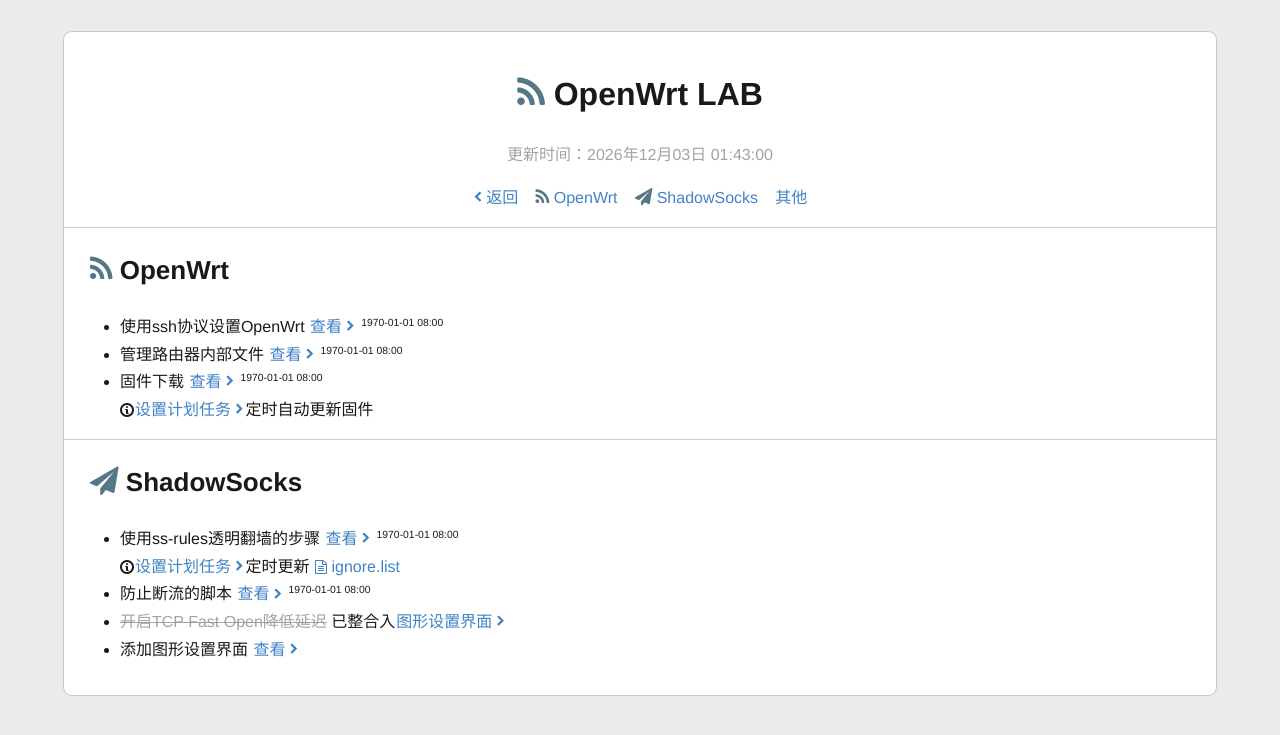
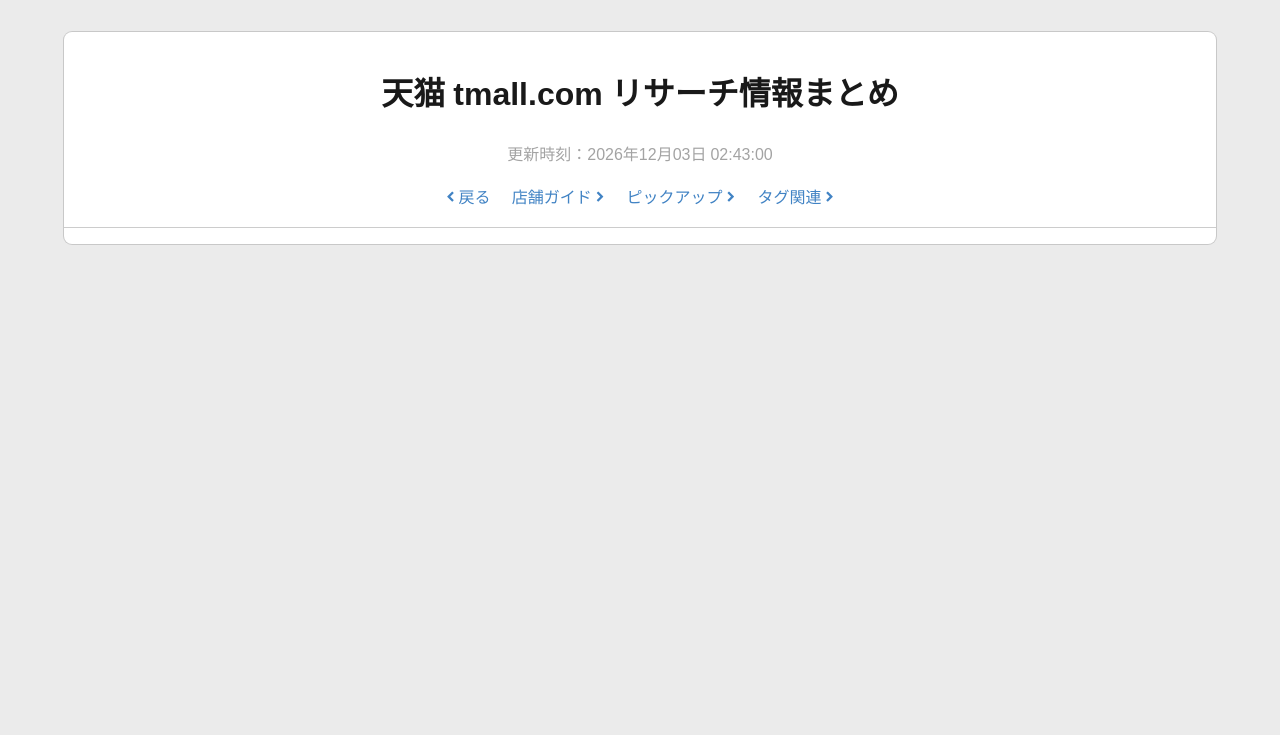
Before and after one commit to Cloudxtreme/VPS, a PHP site: page /tmall/index.php in a window 1280 px wide. Shown: the top 735 px of the page. Run offline with PHP 8.4, Linux system fonts and the light colour scheme.

Commit message:
xvm daily bkup

```diff
--- a/xvm/var/www/tmall/index.php
+++ b/xvm/var/www/tmall/index.php
@@ -1,88 +1,32 @@
 <?php
-	include 'common.php';
+	date_default_timezone_set('Asia/Tokyo');
 
 	$updatetime_page = filemtime("index.php");
 
-	$path_op = 'router';
-	$path_ss = 'router/shadowsocks';
-	$ignore = 'router/shadowsocks/ignore.list';
+	$ico_tm = '../favicons/tmall.ico';
+	$ico_tb = '../favicons/taobao.ico';
+	$ico_1688 = '../favicons/1688.ico';
+
+	$url_tm = 'http://www.tmall.com/';
+	$url_tb = 'http://www.taobao.com/';
+	$URL_1688 = 'http://www.1688.com/';
+
 ?>
 
 <!DOCTYPE html>
 <html>
 	<head>
 		<meta http-equiv="Content-Type" content="text/html; charset=utf-8" />
-		<link rel="stylesheet" type="text/css" href="style.css">
-		<title>OpenWrt LAB</title>
+		<link rel="stylesheet" type="text/css" href="../style.css">
+		<style type="text/css">
+			*	{ font-family: "Meiryo UI","Microsoft Yahei UI","FontAwesome",sans-serif !important; }
+		</style>
+		<title>天猫 tmall.com リサーチ情報まとめ</title>
 	</head>
 	<body>
-		<h1 class="center"><i class="fa fa-rss"></i> OpenWrt LAB</h1>
-			<?php
-				echo '<p class="center gray">更新时间：'.date("Y年m月d日 H:i:s",$updatetime_page).'</p>';
-			?>
+		<h1 class="center">天猫 tmall.com リサーチ情報まとめ</h1>
+			<p class="center gray">更新時刻：<?php echo date("Y年m月d日 H:i:s",$updatetime_page) ?></p>
 			<p class="center">
-				<a href="javascript:history.go(-1)">返回</a><a href="#op"><i class="fa fa-rss"></i> OpenWrt</a><a href="#ss"><i class="fa fa-paper-plane"></i> ShadowSocks</a><a href="#etc">其他</a>
+				<a href="javascript:history.go(-1)">戻る</a> <a href="guide.php#guide">店舗ガイド</a> <a href="guide.php#pickup">ピックアップ</a> <a href="guide.php#tag">タグ関連</a>
 			</p>
-			<hr />
-			<h2><a name="op"><i class="fa fa-rss"></i> OpenWrt</a></h2>
-				<ul>
-					<li>
-						使用ssh协议设置OpenWrt
-						<?php
-							echo
-							'<a href="'.$path_op.'/ssh.php">查看</a>
-							<sup>'.date("Y-m-d H:i",filemtime("$path_op/ssh.php")).'</sup>';
-						?>
-					</li>
-					<li>
-						管理路由器内部文件
-						<?php
-							echo
-							'<a href="'.$path_op.'/scp.php">查看</a>
-							<sup>'.date("Y-m-d H:i",filemtime("$path_op/scp.php")).'</sup>';
-						?>
-					</li>
-					<li>
-						固件下载
-						<?php
-							echo
-							'<a href="'.$path_op.'/firmware.php">查看</a>
-							<sup>'.date("Y-m-d H:i",filemtime("$path_op/firmware.php")).'</sup>';
-						?>
-						<br />
-						<span class="octicon octicon-info"></span><a href="<?php echo $path_op; ?>/firmware.php#etc">设置计划任务</a>定时自动更新固件
-					</li>
-				</ul>
-			<hr />
-			<h2><a name="ss"><i class="fa fa-paper-plane"></i> ShadowSocks</a></h2>
-				<ul>
-					<li>
-						使用ss-rules透明翻墙的步骤
-						<?php
-							echo
-							'<a href="'.$path_ss.'/ss_rules.php">查看</a>
-							<sup>'.date("Y-m-d H:i",filemtime("$path_ss/ss_rules.php")).'</sup>';
-						?>
-						<br />
-						<span class="octicon octicon-info"></span><a href="<?php echo $path_ss; ?>/ss_rules.php#ignore">设置计划任务</a>定时更新 <a class="tip-bottom" href="../../savingfiles.php?filename=<?php echo $ignore ?>">
-						<span style="width: 234px;">
-							<?php
-								echo
-									'文件行数：'.CountLines($ignore)
-									.'<br />文件大小：'.RealSize($ignore)
-									.'<br />更新时间：'.date("Y年m月d日 H:i:s",filemtime($ignore));
-							?>
-						</span>
-						<i class="fa fa-file-text-o"></i> ignore.list</a>
-					</li>
-					<li>
-						防止断流的脚本
-						<?php
-							echo
-							'<a href="'.$path_ss.'/keep_alive.php">查看</a>
-							<sup>'.date("Y-m-d H:i",filemtime("$path_ss/keep_alive.php")).'</sup>';
-						?>
-					</li>
-					<li><span class="deleted">开启TCP Fast Open降低延迟</span> 已整合入<a href="<?php echo $path_ss; ?>/gui.php">图形设置界面</a></li>
-					<li>添加图形设置界面 <a href="<?php echo $path_ss; ?>/gui.php">查看</a></li>
-				</ul>
+		<hr />
```
